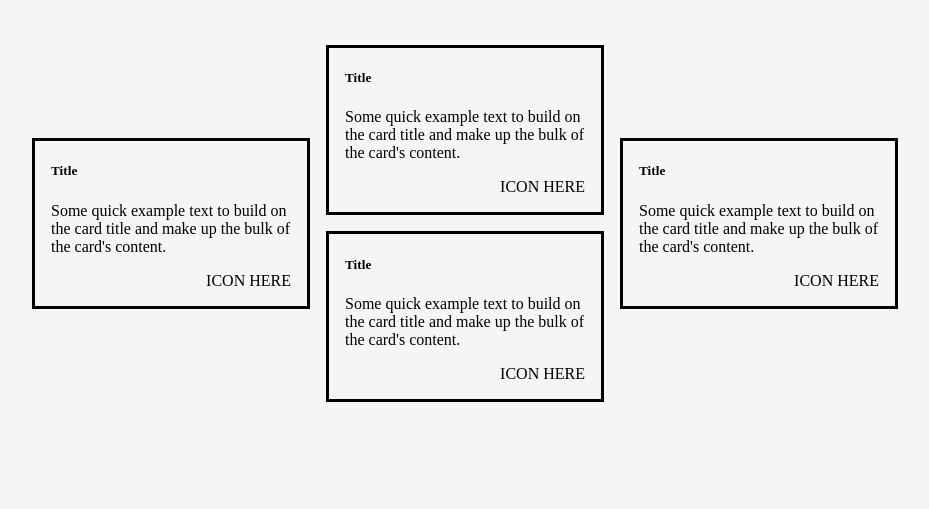
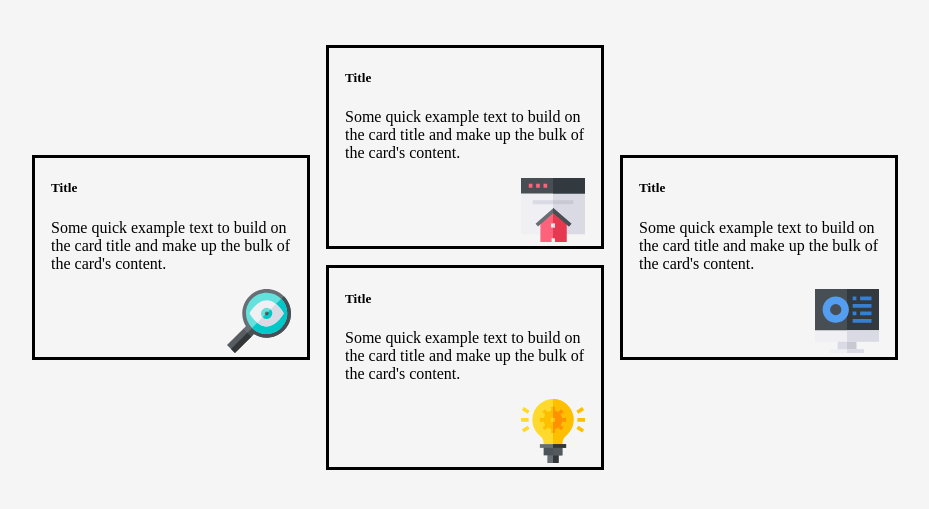
Before and after one commit to ElizabethClohosey/4CardFeature, a website: page index.html in a window 1280 px wide. Shown: the part 221-730 px from the top of the page, without its empty margins (175-1104 px from the left). Drawn offline with Linux system fonts and the light colour scheme.

Commit message:
added and positioned icons

```diff
--- a/index.html
+++ b/index.html
@@ -44,7 +44,9 @@
                 <h5 class="card-title">Title</h5>
                 <p class="card-text">Some quick example text to build on the card title and make up the bulk of the
                   card's content.</p>
-                <p class="icon">ICON HERE</p>
+                <div class="icon">
+                  <img src="./images/icon-supervisor.svg" class="icon" alt="icon of magnified cartoon eye">
+                </div>
               </div>
             </div>
           </div>
@@ -58,7 +60,9 @@
                 <h5 class="card-title">Title</h5>
                 <p class="card-text">Some quick example text to build on the card title and make up the bulk of the
                   card's content.</p>
-                <p class="icon">ICON HERE</p>
+                <div class="icon">
+                  <img src="./images/icon-team-builder.svg" class="icon" alt="icon of magnified cartoon eye">
+                </div>
               </div>
             </div>
           </div>
@@ -68,7 +72,9 @@
                 <h5 class="card-title">Title</h5>
                 <p class="card-text">Some quick example text to build on the card title and make up the bulk of the
                   card's content.</p>
-                <p class="icon">ICON HERE</p>
+                <div class="icon">
+                  <img src="./images/icon-karma.svg" class="icon" alt="icon of cartoon lightbulb">
+                </div>
               </div>
             </div>
           </div>
@@ -81,7 +87,9 @@
                 <h5 class="card-title">Title</h5>
                 <p class="card-text">Some quick example text to build on the card title and make up the bulk of the
                   card's content.</p>
-                <p class="icon">ICON HERE</p>
+                <div class="icon">
+                  <img src="./images/icon-calculator.svg" class="icon" alt="icon of cartoon calculator">
+                </div>
               </div>
             </div>
           </div>
--- a/styles/scss/main_style.scss
+++ b/styles/scss/main_style.scss
@@ -59,10 +59,6 @@ header {
   display: flex;
   justify-content: center;
   align-items: center;
-
-  .icon {
-    text-align: right;
-  }
 }
 
 // -----------------
@@ -96,6 +92,9 @@ header {
   margin-bottom: 1rem;
 }
 
+.icon {
+  text-align: right;
+}
 // =================
 // Media Queries
 // =================
```
Also changed, not shown: dist/css/main_style.css, 1 other file.
